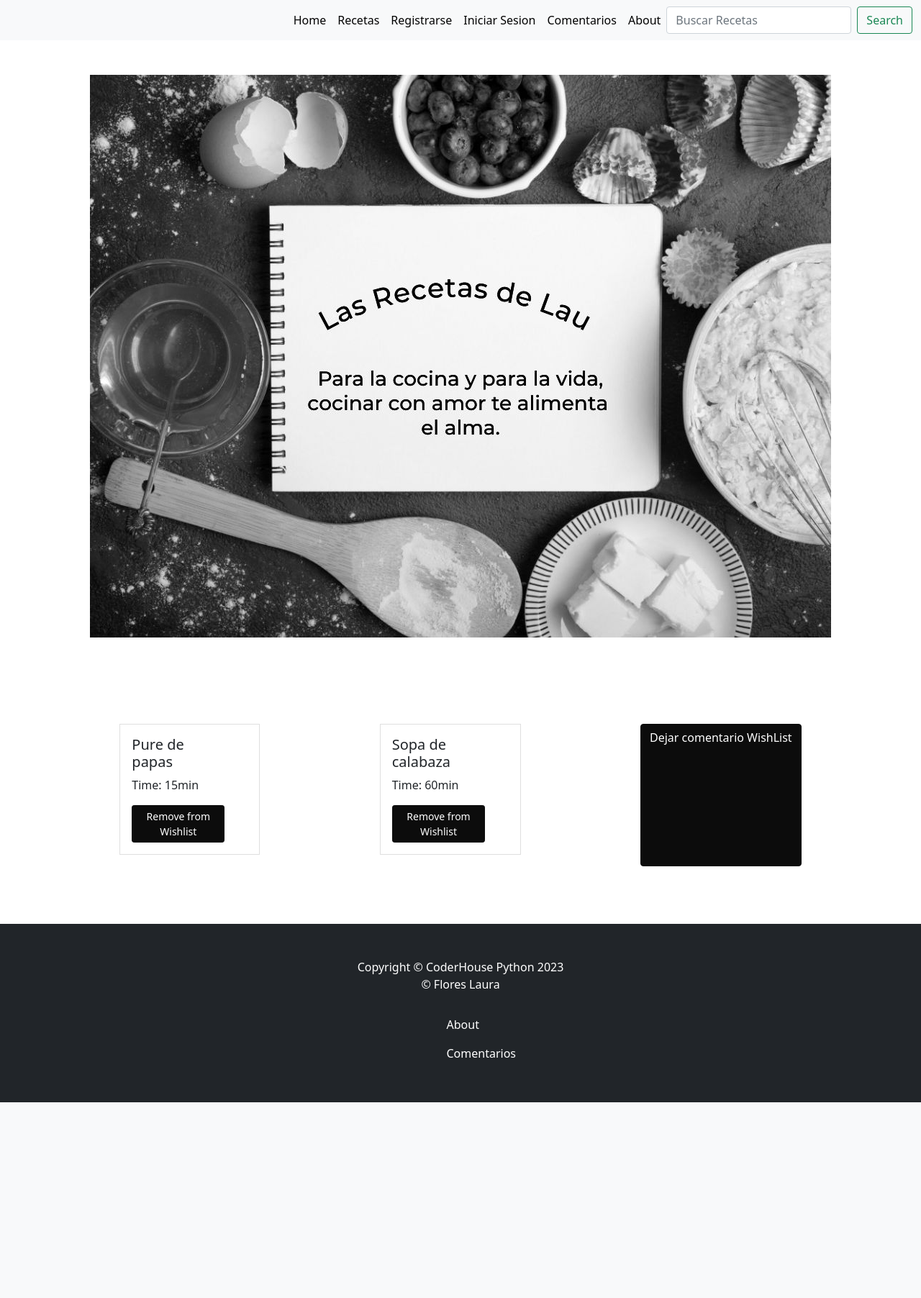
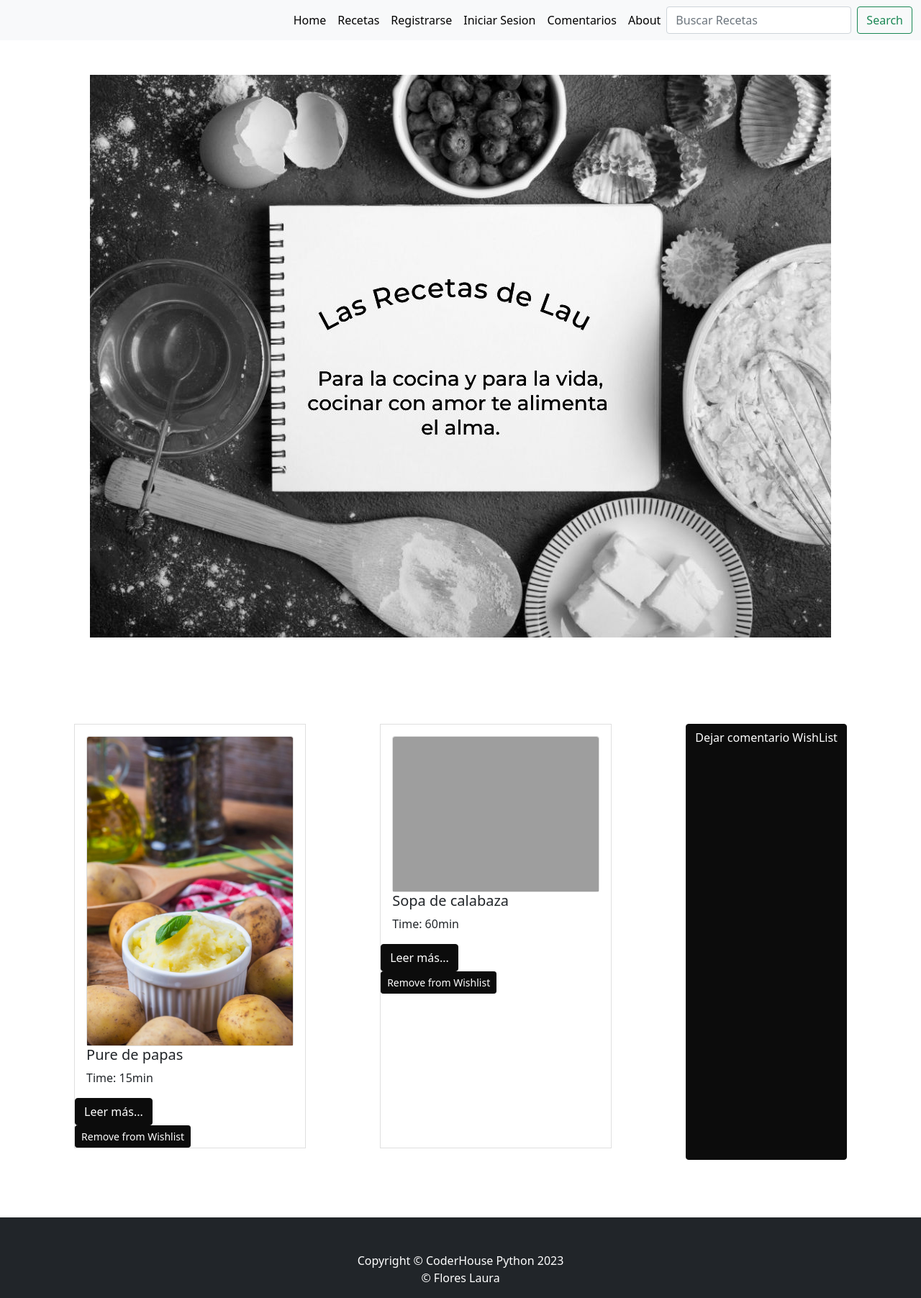
Before and after one commit to LauFlores/Las_Recetas_de_Lau, a Django app: template ProyectoFinalPython/AppFinal/templates/AppFinal/user_wishlist.html in a window 1280 px wide. Shown: the top 1804 px of the page at 72% size. Before the commit the page ends 1532 px from the top, so only its background shows below. Run offline with Django 4.2, Linux system fonts and the light colour scheme; the template is opened without the code that fills it: values that come from a table or form of the project are taken from there, others are empty; data comes from the database, SQL or seed files in the repository; both versions use the stored data as it was after the commit; some libraries are stand-ins or nearby versions; grey boxes are pictures that could not be loaded.

Commit message:
cuarto com

```diff
--- a/ProyectoFinalPython/AppFinal/templates/AppFinal/comentarios.html
+++ b/ProyectoFinalPython/AppFinal/templates/AppFinal/comentarios.html
@@ -27,7 +27,11 @@
                 <div class="form-group">
                     {{form}}
                 </div>
-                <button class="btn btn-primary btn-block" type="submit">Comentar</button>
+                {% if request.user.is_authenticated %}
+                    <button class="btn btn-primary btn-block" type="submit">Comentar</button>
+                {% else %}
+                    <a href="/comentariofallido" class="btn btn-primary">Dejar comentario</a>
+                {% endif %}
               </form>
               {% endif %}
             </div>
--- a/ProyectoFinalPython/AppFinal/templates/AppFinal/eliminarReceta.html
+++ b/ProyectoFinalPython/AppFinal/templates/AppFinal/eliminarReceta.html
@@ -10,6 +10,7 @@
                     {{ form }}
                     <input type="submit" value="Confirmar">
                 </form>
+                <a href="{% url 'Recetas' %}">Volver a Recetas</a>
             </div>
         </div>
     </div>
--- a/ProyectoFinalPython/AppFinal/templates/AppFinal/recetas.html
+++ b/ProyectoFinalPython/AppFinal/templates/AppFinal/recetas.html
@@ -40,12 +40,10 @@
 
 
                     {% else %}
-                        <a href="/comentarios" class="btn btn-primary">Dejar comentario</a>
+
                         <a href="/addWishlist/{{receta.id}}/" class="btn btn-light fw500" role="button" aria-disabled="true">Add to Wish List</a>
                     {% endif %}
 
-                {% else %}
-                    <a href="/comentariofallido" class="btn btn-primary">Dejar comentario</a>
 
                 {% endif %}
 
--- a/ProyectoFinalPython/AppFinal/templates/AppFinal/user_wishlist.html
+++ b/ProyectoFinalPython/AppFinal/templates/AppFinal/user_wishlist.html
@@ -12,21 +12,31 @@
     {% endif %}
 
     {% if wishlist %}
+
   {% for recipe in wishlist %}
 
   <div class="card mb-3 rounded-0">
     <div class="row g-0">
       <div class="col-md-10">
-        <div class="card-body">
+          <div class="card-body">
+            <div class="card" style="width: 18rem">
+            <img src="{{recipe.image.url}}" class="card-img-top" width: 230px height: 230px >
+            </div>
           <h5 class="card-title">{{recipe.title}}</h5>
           <p class="card-text">Time: {{recipe.time}}min</p>
-          <a type="button" class="btn btn-primary fw500 btn-sm" href="{% url 'user_wishlist' recipe.id %}">Remove from Wishlist</a>
-        </div>
+          </div>
+          <a href="/detallerecetas/{{recipe.id}}/" class="btn btn-primary">Leer más...</a>
+        <br>
+        <a type="button" class="btn btn-primary fw500 btn-sm" href="{% url 'user_wishlist' recipe.id %}">Remove from Wishlist</a>
       </div>
     </div>
   </div>
 
+
   {% endfor %}
+
+
+
   <a href="/comentarios" class="btn btn-primary">Dejar comentario WishList</a>
   {% else %}
   <p class="card-text">Aun no se han agregado recetas!</p>
```
Also changed, not shown: ProyectoFinalPython/AppFinal/templates/AppFinal/detallerecetas.html (line endings or trailing spaces), ProyectoFinalPython/db.sqlite3, ProyectoFinalPython/media/receta_image/pure_papa_8EaEkYT.jpeg (renamed from ProyectoFinalPython/media/receta_image/pure_papa_x1d8m9Y.jpeg), ProyectoFinalPython/media/receta_image/pure_papa_QKxuhUH.jpeg (added), ProyectoFinalPython/media/receta_image/pure_papa_sDOCfR7.jpeg (deleted), 4 other files.
